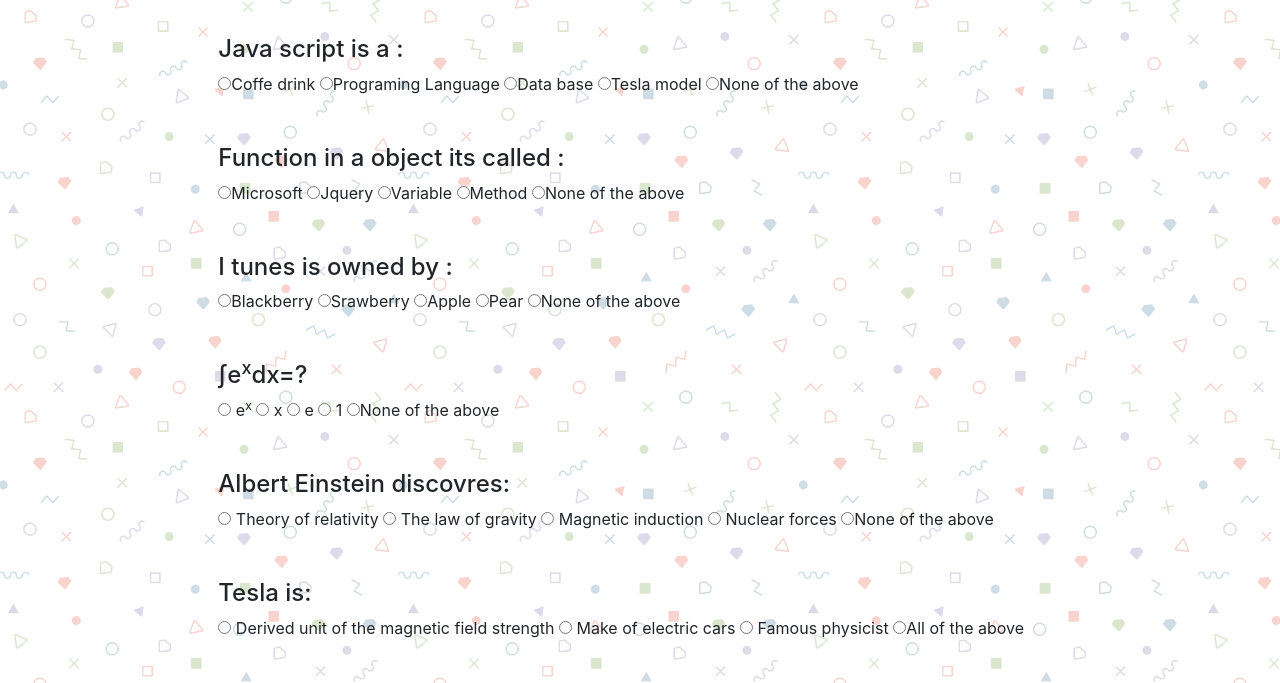
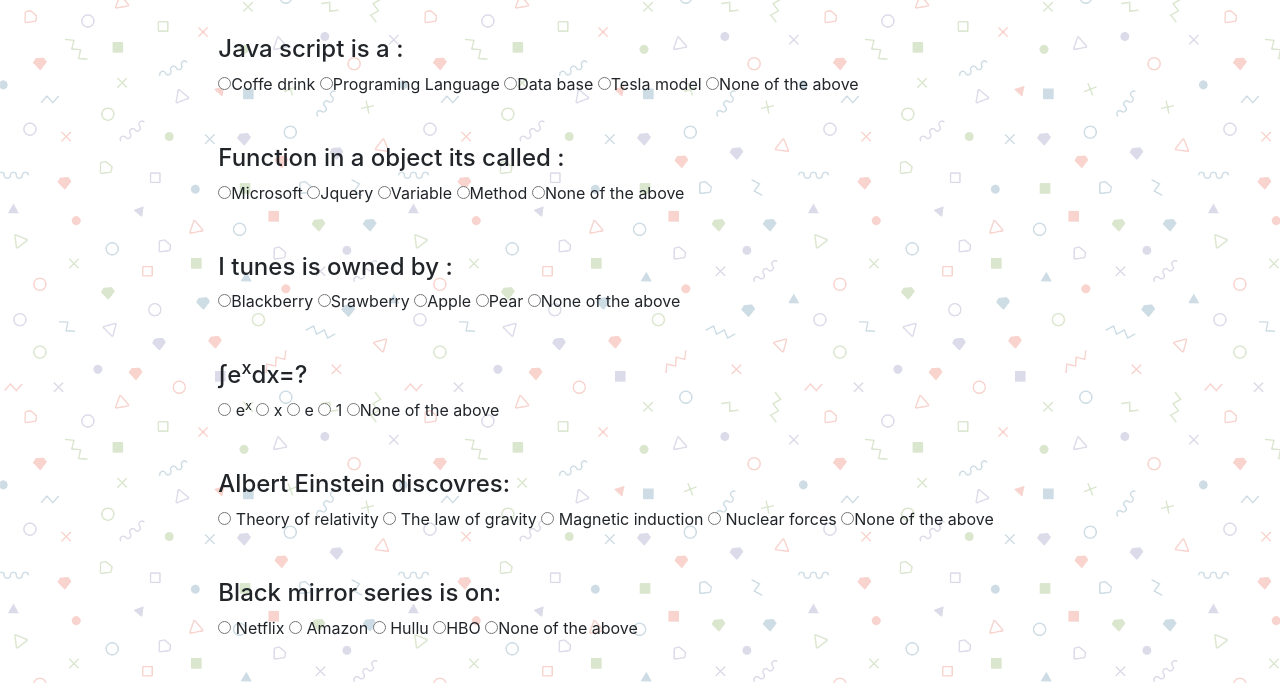
Before and after one commit to ss100yan/TriviaGame, a plain HTML site: page index.html in a window 1280 px wide. Shown: the part 117-800 px from the top of the page. Drawn offline with nearby package versions, Linux system fonts and the light colour scheme; a web font is replaced by a local one.

Commit message:
version1/7/19

```diff
--- a/assets/javascript/app.js
+++ b/assets/javascript/app.js
@@ -24,4 +24,27 @@ jQuery(function ($) {
 });
 function myStopFunction() {
     clearInterval(myVar);
+    isChecked ();
   }
+
+      var correct = 0;
+      var wrong = 0;
+function isChecked (){
+    var Q1Yes = document.getElementById('q1-yes').checked ;
+    var Q2Yes = document.getElementById('q2-yes').checked ;
+    var Q3Yes = document.getElementById('q3-yes').checked ;
+    var Q4Yes = document.getElementById('q4-yes').checked ;
+    var Q5Yes = document.getElementById('q5-yes').checked ;
+    var Q6Yes = document.getElementById('q6-yes').checked ;
+    var Q7Yes = document.getElementById('q7-yes').checked ;
+
+    if ( Q1Yes == true ) {correct++;} else {wrong++;}
+    if ( Q2Yes == true ) {correct++;} else {wrong++;}
+    if ( Q3Yes == true ) {correct++;} else {wrong++;}
+    if ( Q4Yes == true ) {correct++;} else {wrong++;}
+    if ( Q5Yes == true ) {correct++;} else {wrong++;}
+    if ( Q6Yes == true ) {correct++;} else {wrong++;}
+    if ( Q7Yes == true ) {correct++;} else {wrong++;}
+
+    alert("Correct answers:"+correct +"     "+"Wrong answers:"+ wrong);
+};
--- a/index.html
+++ b/index.html
@@ -18,69 +18,72 @@
             <div class="row"> <div class="col-12"><br><br></div></div>
             <div class="row"> <div class="col-12"><h1 class="text-center" style="font-family: 'Fredericka the Great', cursive;">Time left : <span id="time"></span></h1></div></div>
             <div class="row"> <div class="col-12"><br><br></div></div>
+
+             <form action="" method="GET" onsubmit=" return isChecked()">
 <div class="row">
   <div class="col-2"></div>
     <div class="col-8" >
       <div>
         <h4>Java script is a :</h4>
-         <INPUT TYPE="radio" NAME="q1" VALUE="y">Coffe drink
-           <INPUT TYPE="radio" NAME="q1" VALUE="y">Programing Language
-             <INPUT TYPE="radio" NAME="q1" VALUE="y">Data base
-               <INPUT TYPE="radio" NAME="q1" VALUE="y">Tesla model
-                 <INPUT TYPE="radio" NAME="q1" VALUE="y">None of the above
+         <INPUT TYPE="radio" NAME="q1" VALUE="n" >Coffe drink
+           <INPUT TYPE="radio" NAME="q1" VALUE="y" id="q1-yes">Programing Language
+             <INPUT TYPE="radio" NAME="q1" VALUE="n">Data base
+               <INPUT TYPE="radio" NAME="q1" VALUE="n">Tesla model
+                 <INPUT TYPE="radio" NAME="q1" VALUE="n">None of the above
                   </div>
                   <br><br>
                   <div>
                     <h4>Function in a object its called :</h4>
-                     <INPUT TYPE="radio" NAME="q1" VALUE="y">Microsoft
-                       <INPUT TYPE="radio" NAME="q1" VALUE="y">Jquery
-                         <INPUT TYPE="radio" NAME="q1" VALUE="y">Variable
-                           <INPUT TYPE="radio" NAME="q1" VALUE="y">Method
-                             <INPUT TYPE="radio" NAME="q1" VALUE="y">None of the above
+                     <INPUT TYPE="radio" NAME="q2" VALUE="n">Microsoft
+                       <INPUT TYPE="radio" NAME="q2" VALUE="n">Jquery
+                         <INPUT TYPE="radio" NAME="q2" VALUE="n">Variable
+                           <INPUT TYPE="radio" NAME="q2" VALUE="y"id="q2-yes">Method
+                             <INPUT TYPE="radio" NAME="q2" VALUE="n">None of the above
                               </div>
                               <br><br>
                   <div>
                     <h4>I tunes is owned by :</h4>
-                     <INPUT TYPE="radio" NAME="q1" VALUE="y">Blackberry
-                       <INPUT TYPE="radio" NAME="q1" VALUE="y">Srawberry
-                         <INPUT TYPE="radio" NAME="q1" VALUE="y">Apple
-                           <INPUT TYPE="radio" NAME="q1" VALUE="y">Pear
-                             <INPUT TYPE="radio" NAME="q1" VALUE="y">None of the above
+                     <INPUT TYPE="radio" NAME="q7" VALUE="n">Blackberry
+                       <INPUT TYPE="radio" NAME="q7" VALUE="n">Srawberry
+                         <INPUT TYPE="radio" NAME="q7" VALUE="y" id="q7-yes">Apple
+                           <INPUT TYPE="radio" NAME="q7" VALUE="n">Pear
+                             <INPUT TYPE="radio" NAME="q7" VALUE="n">None of the above
                               </div>
                               <br><br>
                               <div>
                                 <h4>&int;e<sup>x</sup>dx=?</h4>
-                                 <INPUT TYPE="radio" NAME="q1" VALUE="y">      e<sup>x</sup>
-                                   <INPUT TYPE="radio" NAME="q1" VALUE="y">      x
-                                     <INPUT TYPE="radio" NAME="q1" VALUE="y">      e
-                                       <INPUT TYPE="radio" NAME="q1" VALUE="y">      1
-                                         <INPUT TYPE="radio" NAME="q1" VALUE="y">None of the above
+                                 <INPUT TYPE="radio" NAME="q3" VALUE="y" id="q3-yes">      e<sup>x</sup>
+                                   <INPUT TYPE="radio" NAME="q3" VALUE="n">      x
+                                     <INPUT TYPE="radio" NAME="q3" VALUE="n">      e
+                                       <INPUT TYPE="radio" NAME="q3" VALUE="n">      1
+                                         <INPUT TYPE="radio" NAME="q3" VALUE="n">None of the above
                                           </div>
                                           <br><br>
                               <div>
                                 <h4>Albert Einstein discovres:</h4>
-                                 <INPUT TYPE="radio" NAME="q1" VALUE="y"> Theory of relativity
-                                   <INPUT TYPE="radio" NAME="q1" VALUE="y"> The law of gravity
-                                     <INPUT TYPE="radio" NAME="q1" VALUE="y"> Magnetic induction
-                                       <INPUT TYPE="radio" NAME="q1" VALUE="y"> Nuclear forces
-                                         <INPUT TYPE="radio" NAME="q1" VALUE="y">None of the above
+                                 <INPUT TYPE="radio" NAME="q4" VALUE="y" id="q4-yes"> Theory of relativity
+                                   <INPUT TYPE="radio" NAME="q4" VALUE="n"> The law of gravity
+                                     <INPUT TYPE="radio" NAME="q4" VALUE="n"> Magnetic induction
+                                       <INPUT TYPE="radio" NAME="q4" VALUE="n"> Nuclear forces
+                                         <INPUT TYPE="radio" NAME="q4" VALUE="n">None of the above
                                           </div>
                                           <br><br>
                                           <div>
-                                              <h4>Tesla is:</h4>
-                                               <INPUT TYPE="radio" NAME="q1" VALUE="y"> Derived unit of the magnetic field strength
-                                                 <INPUT TYPE="radio" NAME="q1" VALUE="y"> Make of electric cars
-                                                   <INPUT TYPE="radio" NAME="q1" VALUE="y"> Famous physicist
-                                                       <INPUT TYPE="radio" NAME="q1" VALUE="y">All of the above
+                                              <h4>Black mirror series is on:</h4>
+                                               <INPUT TYPE="radio" NAME="q5" VALUE="y" id="q5-yes"> Netflix
+                                                 <INPUT TYPE="radio" NAME="q5" VALUE="n"> Amazon
+                                                   <INPUT TYPE="radio" NAME="q5" VALUE="n"> Hullu
+                                                       <INPUT TYPE="radio" NAME="q5" VALUE="n">HBO
+                                                        <INPUT TYPE="radio" NAME="q5" VALUE="n">None of the above
                                                         </div>
                                                         <br><br>
                                                         <div>
                                                         <h4>React is developed by:</h4>
-                                               <INPUT TYPE="radio" NAME="q1" VALUE="y">Facebook
-                                                 <INPUT TYPE="radio" NAME="q1" VALUE="y"> Google
-                                                   <INPUT TYPE="radio" NAME="q1" VALUE="y"> Yahoo
-                                                    <INPUT TYPE="radio" NAME="q1" VALUE="y"> Twiter
-                                                       <INPUT TYPE="radio" NAME="q1" VALUE="y">None of the above
+                                               <INPUT TYPE="radio" NAME="q6" VALUE="y" id="q6-yes">Facebook
+                                                 <INPUT TYPE="radio" NAME="q6" VALUE="n"> Google
+                                                   <INPUT TYPE="radio" NAME="q6" VALUE="n"> Yahoo
+                                                    <INPUT TYPE="radio" NAME="q6" VALUE="n"> Twiter
+                                                       <INPUT TYPE="radio" NAME="q6" VALUE="n">None of the above
                                                         </div>
                                                         <br><br>
 
@@ -88,6 +91,11 @@
 
                     </div>
 
+                  </div>
+                    <div class="row">
+                        <div class="col-5"></div>
+                        <input type="submit" value="submit"/>
+                      </form>
 
 </body>
 </html>
```
